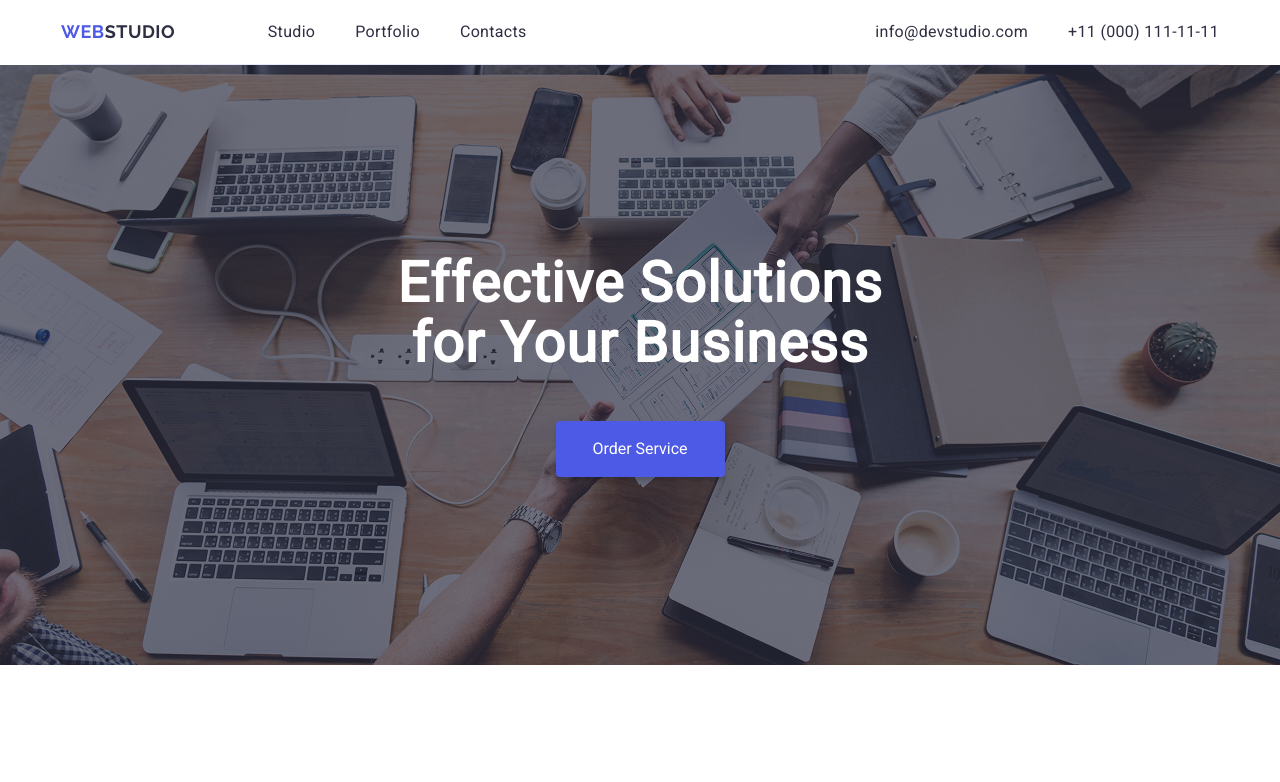
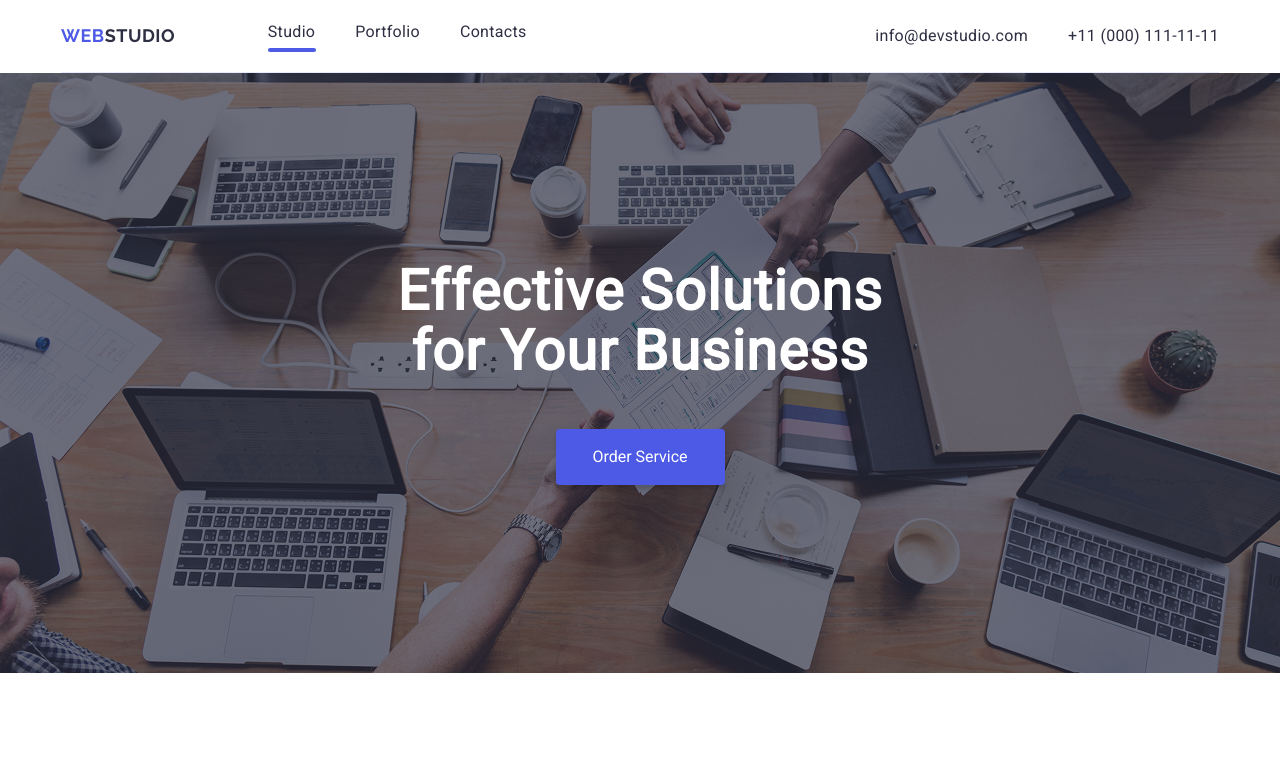
Before and after one commit to hilaldincc/goit-markup-hw-04, a plain HTML site: page index.html in a window 1280 px wide. Shown: the top 782 px of the page. Drawn offline with nearby package versions, Linux system fonts and the light colour scheme.

Commit message:
Complete HW4

```diff
--- a/css/styles.css
+++ b/css/styles.css
@@ -91,8 +91,12 @@ img {
 }
 
 .nav .nav-item a {
+  position: relative;
+  display: inline-block;
   text-decoration: none;
   color: #2e2f42;
+  padding-bottom: 8px;
+  font-weight: 500;
 }
 
 .nav .nav-item a:hover {
@@ -101,7 +105,18 @@ img {
 
 .nav .nav-item-1:active {
   color: #404bbf;
-  text-decoration: underline;
+}
+
+.nav .nav-item-1.active::after {
+  content: "";
+  position: absolute;
+  left: 50%;
+  bottom: 0;
+  transform: translateX(-50%);
+  width: 48px;
+  height: 4px;
+  background-color: #4d5ae5;
+  border-radius: 2px;
 }
 
 .address .address-list {
@@ -276,7 +291,7 @@ img {
 
 .team-image {
   display: block;
-  max-width: 100%;
+  width: 100%;
   height: auto;
 }
 
--- a/index.html
+++ b/index.html
@@ -32,7 +32,9 @@
         <!-- Menü Başlangıç -->
         <nav class="nav">
           <ul class="nav-list">
-            <li class="nav-item"><a href="#" class="nav-item-1">Studio</a></li>
+            <li class="nav-item">
+              <a href="#" class="nav-item-1 active">Studio</a>
+            </li>
             <li class="nav-item">
               <a href="#" class="nav-item-2">Portfolio</a>
             </li>
```
